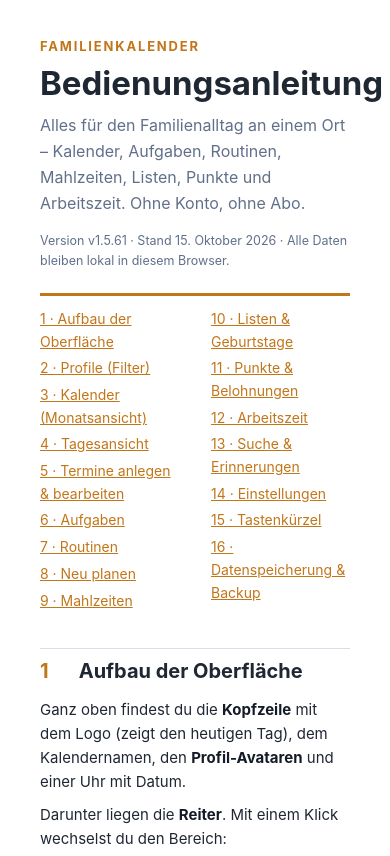
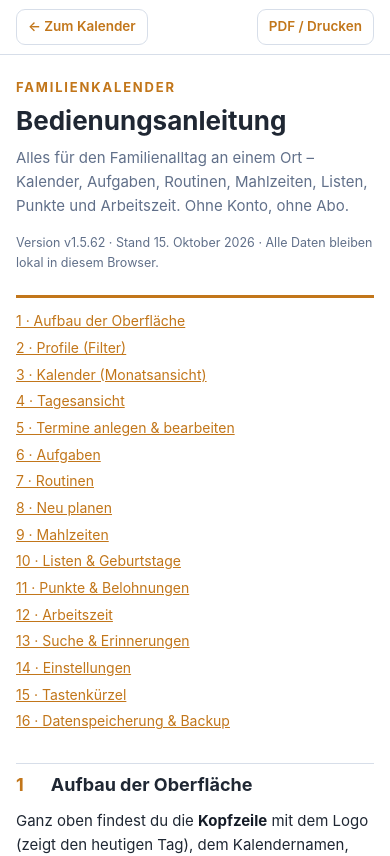
Before and after one commit to martindobronski/Personal-Calendar, a plain HTML site: page Bedienungsanleitung.html in a window 390 px wide. Shown: the top 856 px of the page. Drawn offline with Linux system fonts and the light colour scheme.

Commit message:
v1.5.62: Fusszeilen-Link oeffnet die Bedienungsanleitung als HTML-Seite
- Der Link "Bedienungsanleitung" unten links zeigt jetzt auf
  Bedienungsanleitung.html (vorher auf das PDF, das je nach Browser
  heruntergeladen wurde) und oeffnet sie in einem neuen Tab
- Die HTML-Anleitung bekommt oben eine schmale Leiste (nur am Bildschirm,
  im PDF ausgeblendet) mit "Zum Kalender" (zurueck zur App) und
  "PDF / Drucken" (das PDF bleibt damit erreichbar)
- Handy/Schmalansicht der Anleitung ueberarbeitet (<=700 px): kleinere
  Raender, einspaltiges Inhaltsverzeichnis, umbruchfaehige Tabellen
  (13 px, erste Spalte darf umbrechen), kleinere Ueberschriften;
  Sprungziele bleiben unter der klebenden Leiste frei (scroll-margin-top)
- Der Block steht am Ende des Stylesheets, damit er die Grundregeln
  ueberschreibt (vorher griffen die spaeteren Basisregeln)
- Inhalt der Anleitung unveraendert; PDF weiterhin 11 Seiten
- Headless geprueft (1440/1000/500/412/360 px, letztere per iframe):
  Leiste sichtbar und verlinkt, 16/16 Inhaltsverzeichnis-Ziele gueltig,
  kein Querscrollen, keine beschnittenen Tabellen, keine JS-Fehler
- App unveraendert funktionsfaehig (Smoke-Test: alle Reiter, 3 Modi)

```diff
--- a/Bedienungsanleitung.html
+++ b/Bedienungsanleitung.html
@@ -22,7 +22,23 @@
     h2,h3{break-after:avoid}
     .box,table,li{break-inside:avoid}
     a{color:inherit;text-decoration:none}
+    .topbar{display:none!important}
   }
+
+  /* Schmale Leiste oben – nur am Bildschirm (im PDF ausgeblendet). */
+  .topbar{
+    position:sticky;top:0;z-index:5;display:flex;gap:10px;align-items:center;justify-content:space-between;
+    padding:10px 40px;background:rgba(255,255,255,.94);
+    -webkit-backdrop-filter:blur(8px);backdrop-filter:blur(8px);
+    border-bottom:1px solid var(--line);font-size:13.5px;
+  }
+  .topbar a{
+    display:inline-flex;align-items:center;gap:6px;text-decoration:none;font-weight:600;
+    border:1px solid var(--line);border-radius:9px;padding:6px 11px;background:#fff;transition:.12s;
+  }
+  .topbar a:hover{border-color:var(--accent);color:var(--accent)}
+  /* Sprungziele des Inhaltsverzeichnisses nicht unter der Leiste verstecken. */
+  h2[id]{scroll-margin-top:64px}
 
   .cover{border-bottom:3px solid var(--accent);padding-bottom:22px;margin-bottom:8px}
   .cover .kicker{font-size:13px;font-weight:700;letter-spacing:.14em;text-transform:uppercase;color:var(--accent)}
@@ -68,16 +84,35 @@
   .toc a{display:block;padding:2px 0}
   hr{border:0;border-top:1px solid var(--line);margin:26px 0}
   .small{font-size:13px;color:var(--muted)}
+
+  /* Handy/Schmalansicht: kleinere Ränder, Tabellen dürfen umbrechen.
+     Steht bewusst am Ende, damit die Regeln die Grundregeln oben überschreiben. */
+  @media screen and (max-width:700px){
+    .page{padding:22px 16px 44px}
+    .topbar{padding:9px 16px}
+    .cover h1{font-size:26px}
+    .cover .lead{font-size:15px}
+    h2{font-size:18px;margin:28px 0 10px}
+    .toc{columns:1}
+    table{font-size:13px}
+    th,td{padding:6px 8px}
+    td:first-child{white-space:normal}
+    ul,ol{padding-left:20px}
+  }
 </style>
 </head>
 <body>
+<div class="topbar">
+  <a href="index.html">← Zum Kalender</a>
+  <a href="Bedienungsanleitung.pdf" target="_blank" rel="noopener">PDF / Drucken</a>
+</div>
 <div class="page">
 
   <header class="cover">
     <div class="kicker">Familienkalender</div>
     <h1>Bedienungsanleitung</h1>
     <p class="lead">Alles für den Familienalltag an einem Ort – Kalender, Aufgaben, Routinen, Mahlzeiten, Listen, Punkte und Arbeitszeit. Ohne Konto, ohne Abo.</p>
-    <div class="meta">Version v1.5.61 · Stand 15. Oktober 2026 · Alle Daten bleiben lokal in diesem Browser.</div>
+    <div class="meta">Version v1.5.62 · Stand 15. Oktober 2026 · Alle Daten bleiben lokal in diesem Browser.</div>
   </header>
 
   <nav class="toc">
@@ -370,7 +405,7 @@
   </div>
 
   <hr>
-  <p class="small">Familienkalender · Bedienungsanleitung zu Version v1.5.61 · Stand 15. Oktober 2026. Mit ♥ für den Familienalltag.</p>
+  <p class="small">Familienkalender · Bedienungsanleitung zu Version v1.5.62 · Stand 15. Oktober 2026. Mit ♥ für den Familienalltag.</p>
 
 </div>
 </body>
```
Also changed, not shown: index.html (+4 -4 lines), VERSION.txt, 1 other file.
